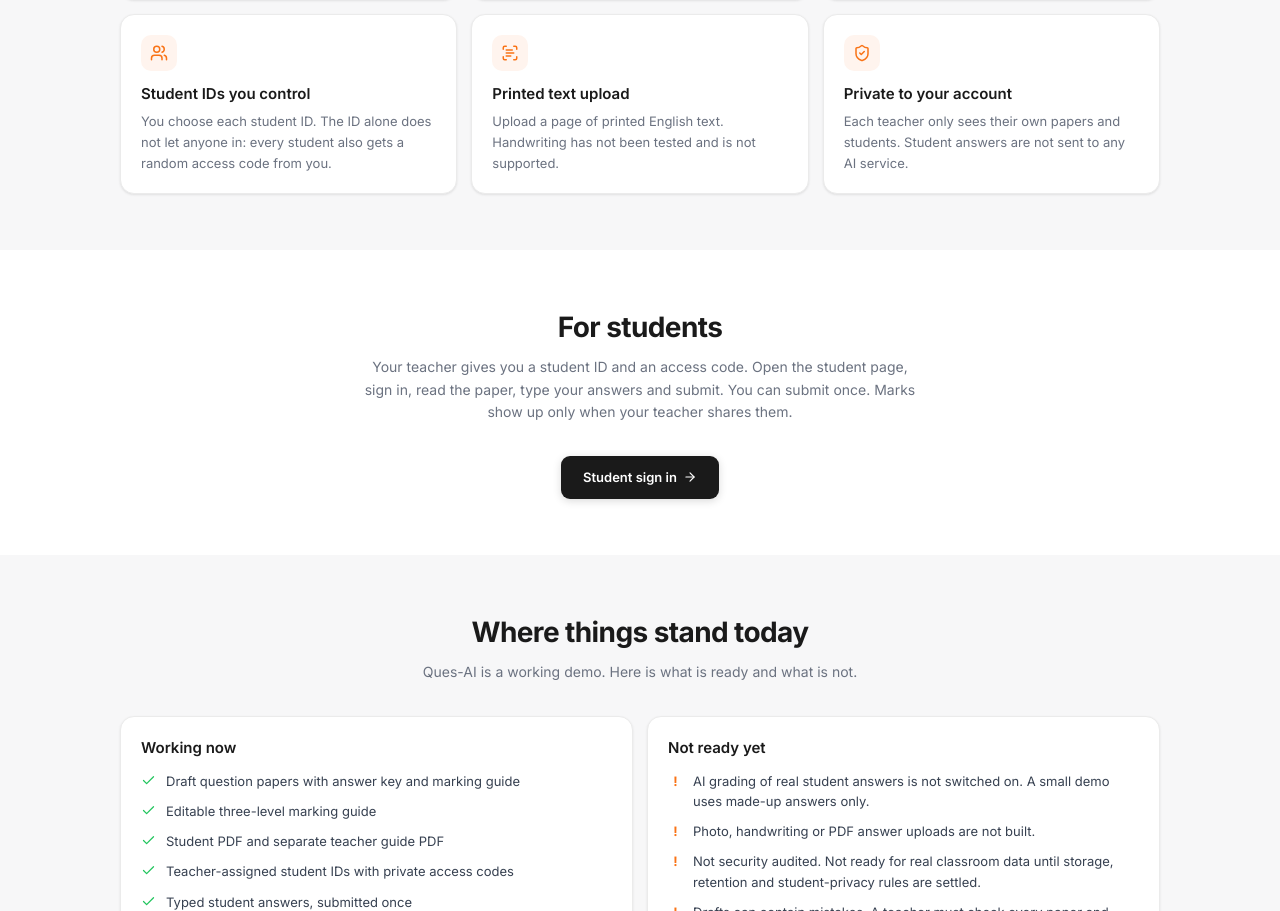
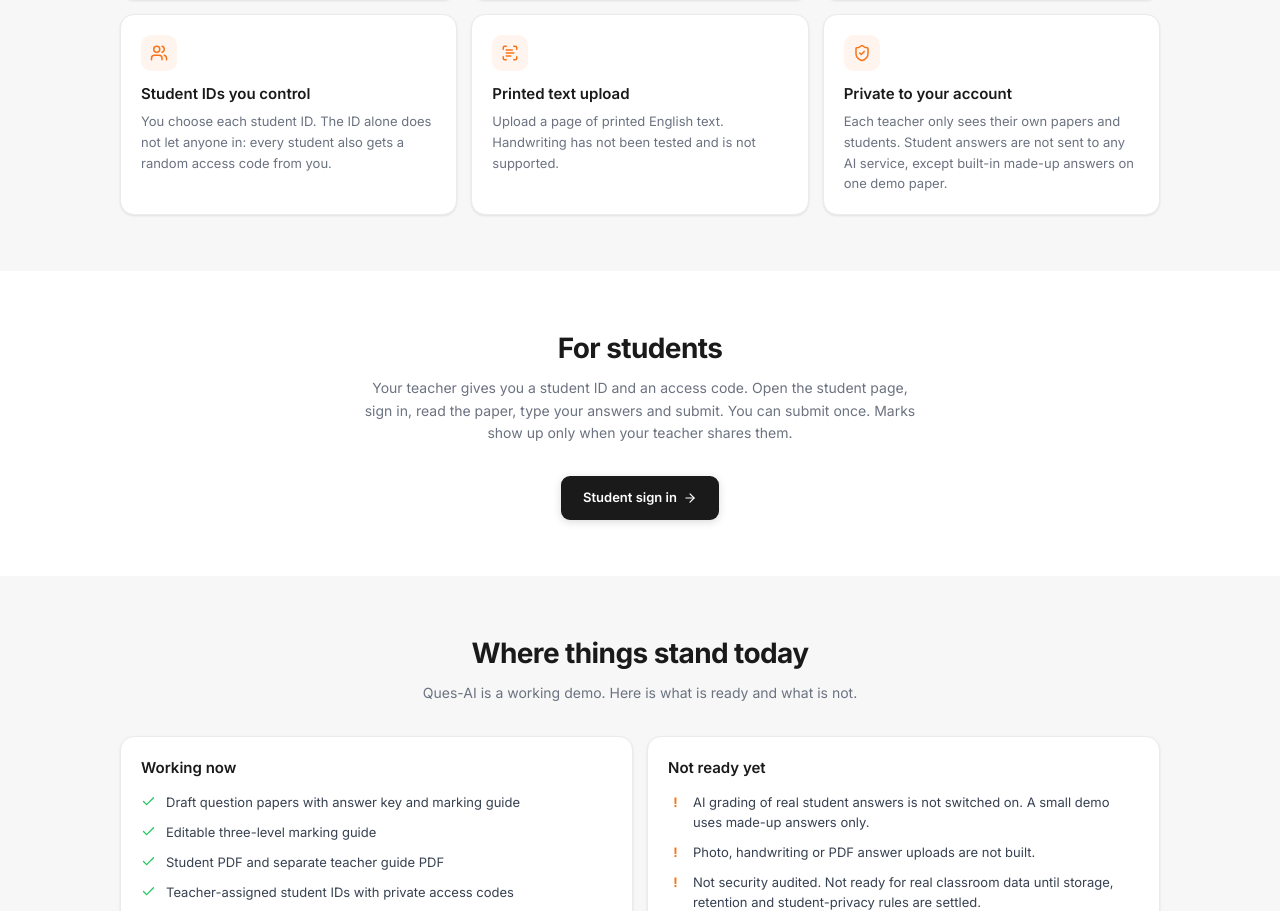
Before and after one commit to imranrkhan13/vedai, a Next.js app in the folder frontend/: page / in a window 1280 px wide. Shown: the part 1562-2473 px from the top of the page. Built offline with nearby package versions, Linux system fonts and the light colour scheme.

Commit message:
Update privacy information regarding AI services
Clarified that student answers are not sent to AI services, except for built-in made-up answers on one demo paper.

```diff
--- a/frontend/app/page.tsx
+++ b/frontend/app/page.tsx
@@ -15,7 +15,7 @@ const FEATURES = [
   { icon: FileText, title: 'Two separate PDFs', text: 'The student PDF has no answers. The teacher guide has the answers, source sentences and marking levels.' },
   { icon: Users, title: 'Student IDs you control', text: 'You choose each student ID. The ID alone does not let anyone in: every student also gets a random access code from you.' },
   { icon: ScanText, title: 'Printed text upload', text: 'Upload a page of printed English text. Handwriting has not been tested and is not supported.' },
-  { icon: ShieldCheck, title: 'Private to your account', text: 'Each teacher only sees their own papers and students. Student answers are not sent to any AI service.' },
+  { icon: ShieldCheck, title: 'Private to your account', text: 'Each teacher only sees their own papers and students. Student answers are not sent to any AI service, except built-in made-up answers on one demo paper.' },
 ];
 
 const WORKS = [
@@ -35,7 +35,7 @@ const NOT = [
 ];
 const FAQ = [
   { q: 'Does the AI mark my students\u2019 work?', a: 'No. Teachers enter every mark by hand. There is a demo of AI scoring that uses made-up sample answers only, and it is not available for real students.' },
-  { q: 'Are student answers sent to an AI service?', a: 'No. Typed answers are stored in the app for the teacher to review and are not sent to any AI service.' },
+  { q: 'Are student answers sent to an AI service?', a: 'No. Typed answers are stored in the app for the teacher to review and are not sent to any AI service, except built-in made-up answers on one demo paper.' },
   { q: 'Can I use it with a real class?', a: 'Not yet. Do not enter real student data. The app is a working demo and has not been security audited. Use made-up demo data only until student-data storage, retention and privacy rules are settled.' },
   { q: 'What does it cost?', a: 'It is free to try right now and asks for no card. It runs on free AI models with limits: up to 10 paper requests per hour, and generation can be slow or pause when the free daily allowance runs out. Free access is not guaranteed to last.' },
   { q: 'How do students sign in?', a: 'Students open the student page and enter the ID and access code you gave them. Teachers pass codes on themselves, and a lost code can be replaced.' },
```
